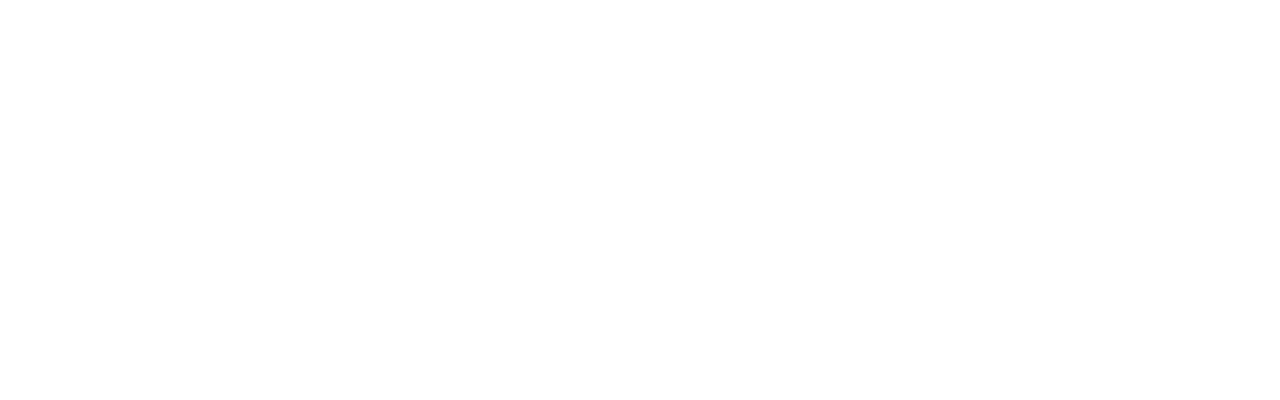
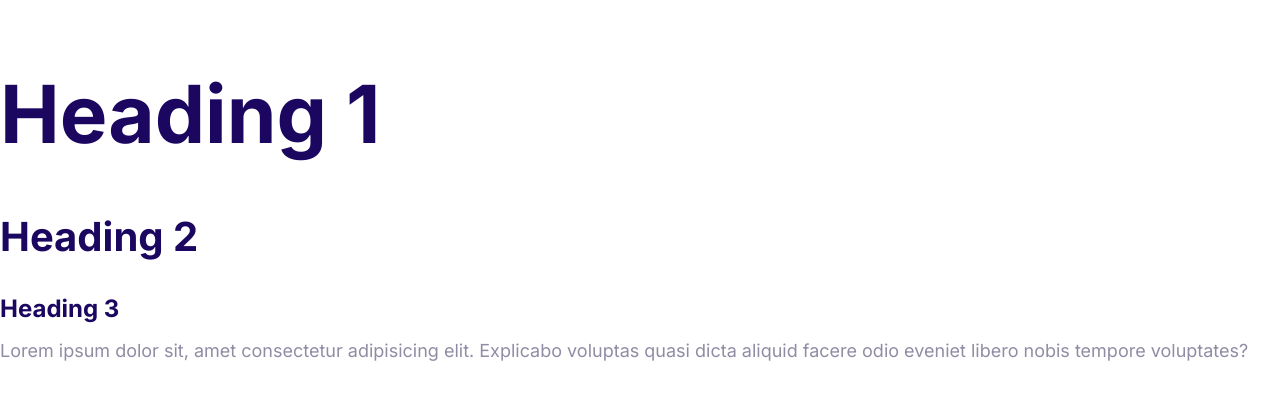
Before and after one commit to mustafaakdemir24/html-css--p-mosh, a plain HTML site: page index.html in a window 1280 px wide. Drawn offline with Linux system fonts and the light colour scheme.

Commit message:
Define the styles for the fonts.

```diff
--- a/css/styles.css
+++ b/css/styles.css
@@ -5,3 +5,57 @@
   --color-headings: #1b0760;
   --color-body: #918ca4;
 }
+
+html {
+  /* 62.5% of 16px = 10px */
+  font-size: 62.5%;
+}
+
+body {
+  font-family: Inter, Arial, Helvetica, sans-serif;
+  font-size: 2.4rem;
+  line-height: 1.5;
+  color: var(--color-body);
+}
+
+h1,
+h2,
+h3 {
+  color: var(--color-headings);
+  margin-bottom: 1rem;
+}
+
+h1 {
+  /* 1 x font size of the html element */
+  font-size: 7rem;
+}
+
+h2 {
+  font-size: 4rem;
+}
+
+h3 {
+  font-size: 3rem;
+}
+
+p {
+  margin-top: 0;
+}
+
+@media screen and (min-width: 1024px) {
+  body {
+    font-size: 1.8rem;
+  }
+
+  h1 {
+    font-size: 8rem;
+  }
+
+  h2 {
+    font-size: 4rem;
+  }
+
+  h3 {
+    font-size: 2.4rem;
+  }
+}
--- a/index.html
+++ b/index.html
@@ -4,8 +4,23 @@
     <meta charset="UTF-8" />
     <meta name="viewport" content="width=device-width, initial-scale=1.0" />
     <title>Document</title>
+    <link rel="preconnect" href="https://fonts.googleapis.com" />
+    <link rel="preconnect" href="https://fonts.gstatic.com" crossorigin />
+    <link
+      href="https://fonts.googleapis.com/css2?family=Inter:ital,opsz,wght@0,14..32,100..900;1,14..32,100..900&display=swap"
+      rel="stylesheet"
+    />
     <link rel="stylesheet" href="css/normalize.css" />
     <link rel="stylesheet" href="css/styles.css" />
   </head>
-  <body></body>
+  <body>
+    <h1>Heading 1</h1>
+    <h2>Heading 2</h2>
+    <h3>Heading 3</h3>
+    <p>
+      Lorem ipsum dolor sit, amet consectetur adipisicing elit. Explicabo
+      voluptas quasi dicta aliquid facere odio eveniet libero nobis tempore
+      voluptates?
+    </p>
+  </body>
 </html>
```
